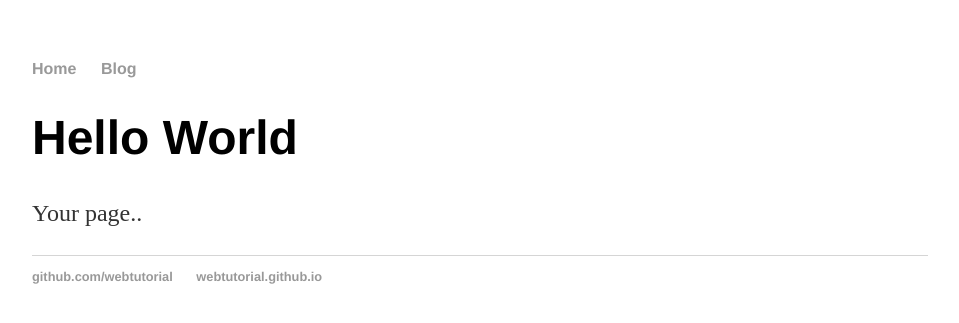
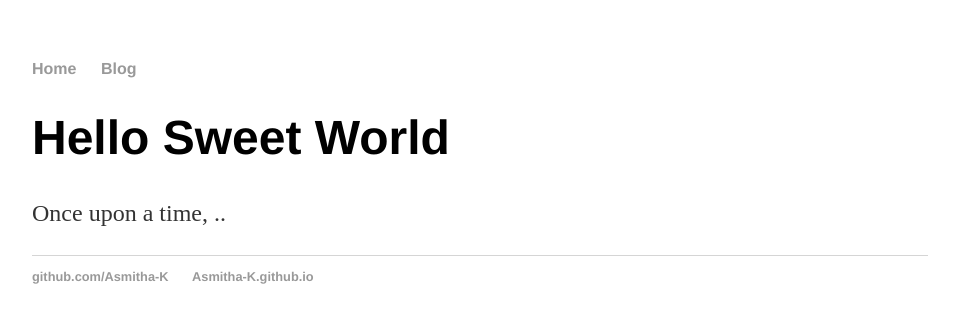
Before and after one commit to Asmitha-K/Lab1.github.io, a Jekyll site: the page built from index.html, in a window 1280 px wide. Shown: the top 323 px of the page, without its empty margins (160-1119 px from the left). Built offline with Jekyll 4.4.1, drawn with Linux system fonts in a browser that asks for light colours.

Commit message:
Update index.html

```diff
--- a/index.html
+++ b/index.html
@@ -1,25 +1,8 @@
-<!DOCTYPE html>
-<html>
-  <head>
-    <title>Web Programming</title>
-    <link rel="stylesheet" type="text/css" href="/css/main.css">
-  </head>
-  <body>
-    <nav>
-      <ul>
-        <li><a href="/">Home</a></li>
-        <li><a href="/blog">Blog</a></li>
-      </ul>
-    </nav>
-    <div class="container">
-      <div class="blurb">
-        <h1>Hello World</h1>
-        <p>Your page..</p>
-        <footer>
-          <ul>
-            <li><a href="https://github.com/webtutorial">github.com/webtutorial</a></li>
-            <li><a href="https://webtutorial.github.io">webtutorial.github.io</a></li>
-          </ul>
-        </footer>
-        </body>
-      </html>
+---
+layout: default
+title: Web Programming
+---
+<div class="blurb">
+  <h1>Hello Sweet World</h1>
+  <p>Once upon a time, ..</p>
+</div>
```
